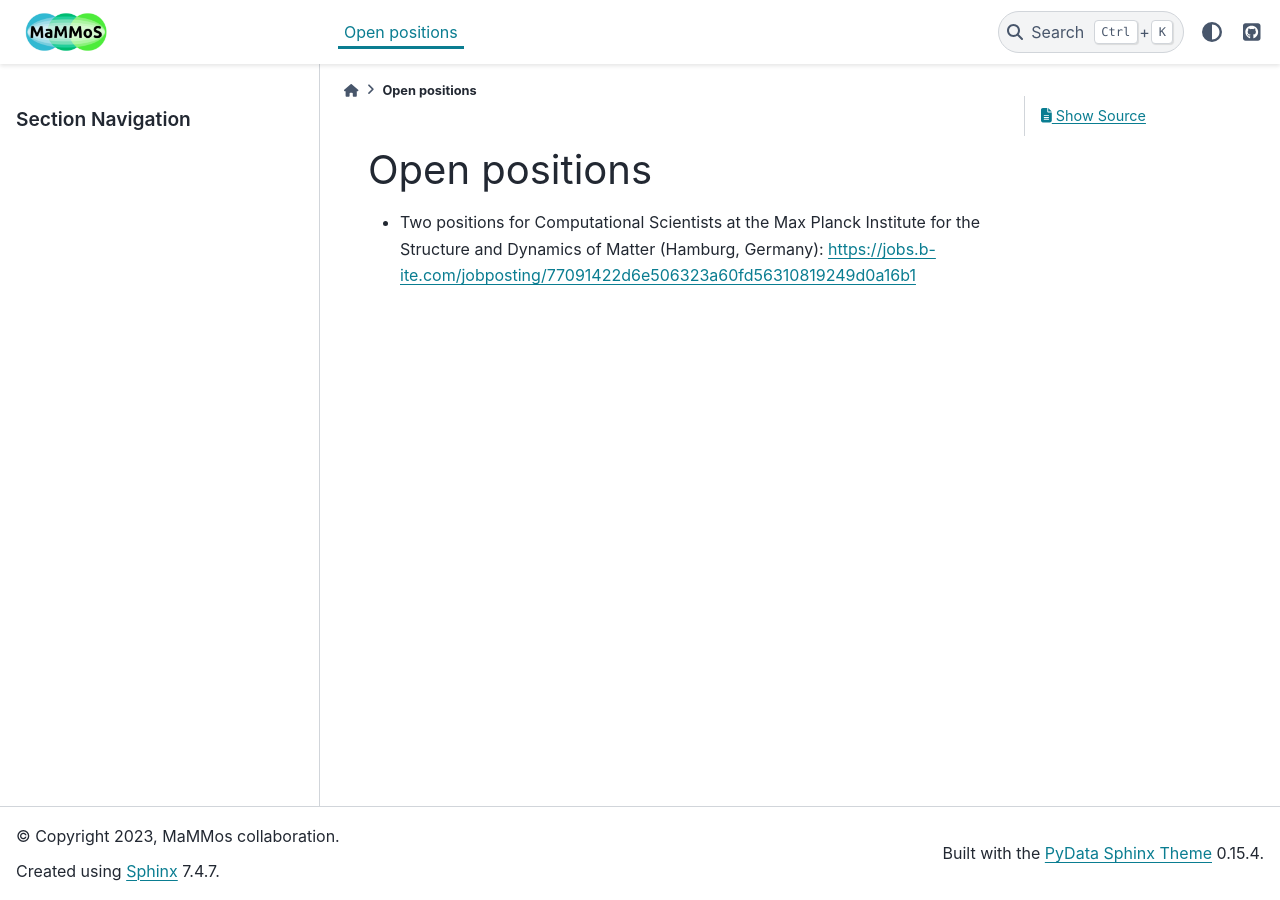
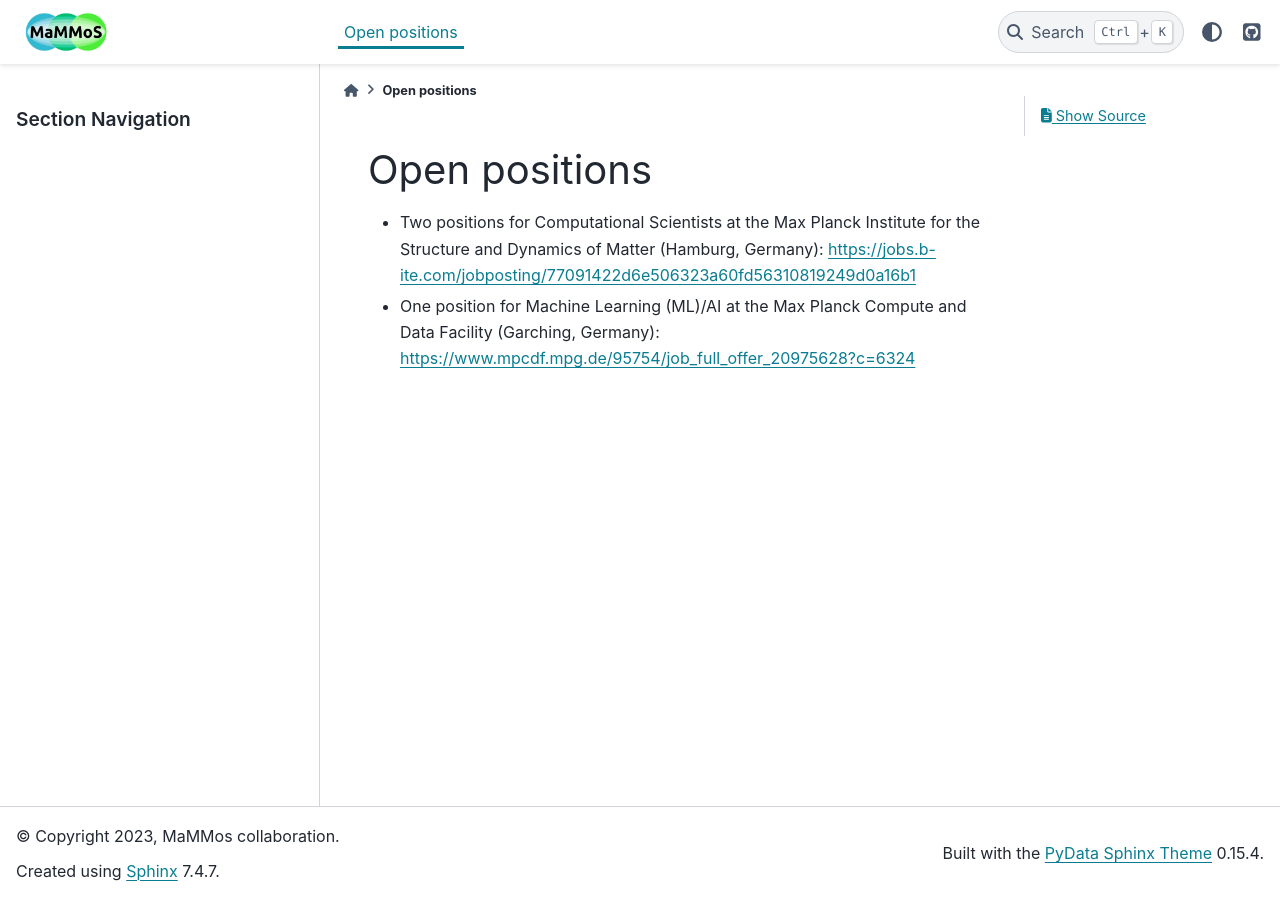
Before and after one commit to MaMMoS-project/MaMMos-project.github.io, a Sphinx documentation site: the page built from source/open-positions.rst, in a window 1280 px wide. Built offline with Sphinx 7.4.7 and the PyData theme 0.15.4, drawn with Linux system fonts in a browser that asks for light colours.

Commit message:
adding MPCDF position

```diff
--- a/source/open-positions.rst
+++ b/source/open-positions.rst
@@ -3,3 +3,5 @@ Open positions
 
 - Two positions for Computational Scientists at the Max Planck Institute for the Structure and Dynamics of Matter (Hamburg, Germany):
   https://jobs.b-ite.com/jobposting/77091422d6e506323a60fd56310819249d0a16b1
+
+- One position for Machine Learning (ML)/AI at the Max Planck Compute and Data Facility (Garching, Germany): https://www.mpcdf.mpg.de/95754/job_full_offer_20975628?c=6324
```
